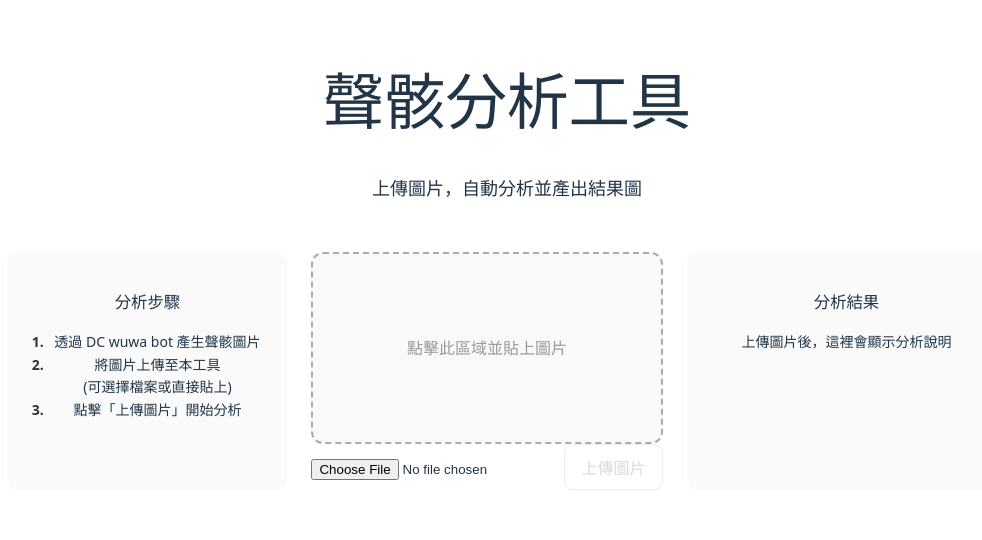
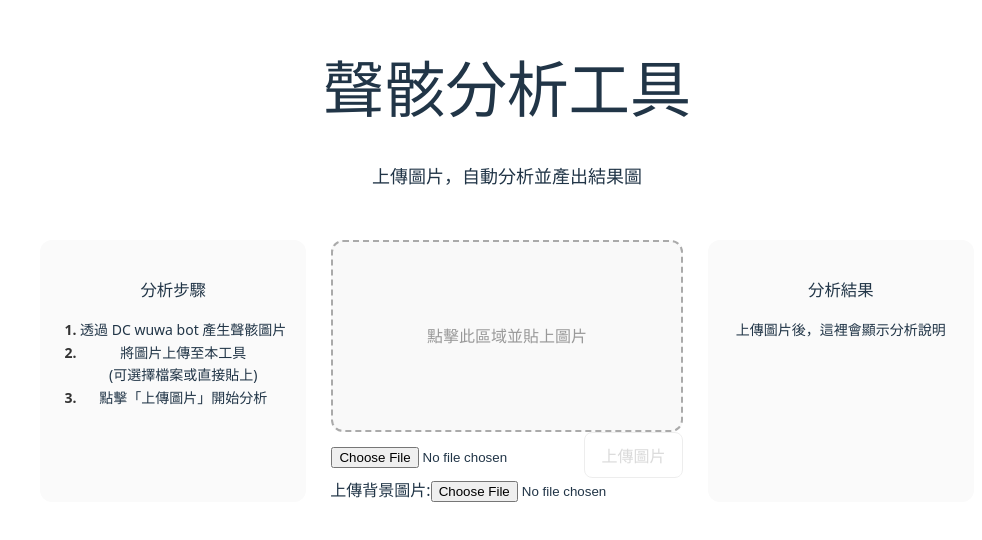
Before and after one commit to a123tony39/wuwa, a Vue app in the folder frontend/: page / in a window 1280 px wide. Shown: the part 126-666 px from the top of the page, without its empty margins (133-1115 px from the left). Built offline with nearby package versions, Linux system fonts and the light colour scheme.

Commit message:
fix: 修正結算圖片沒有置中的問題

```diff
--- a/frontend/src/App.vue
+++ b/frontend/src/App.vue
@@ -6,6 +6,7 @@ import CardDisplay from './components/CardDisplay.vue'
 import RuleExplanation from './components/RuleExplanation.vue'
 import ResultExplanation from './components/ResultExplanation.vue'
 const selectedFile = ref<File | null>(null)
+const backgroundFile = ref<File | null>(null)    // 背景圖片
 const imgSrc = ref<string | null>(null)
 const isAnalyzing = ref(false)
 const isCardMode = ref(false)
@@ -13,6 +14,11 @@ const isFlipped = ref(false)
 const previewUrl = ref<string | null>(null)
 const analysisResult = ref<any>(null)
 // 上傳圖片
+const onBackgroundChange = (event: Event) => {
+  const input = event.target as HTMLInputElement
+  const file = input.files?.[0] ?? null  // undefined 轉成 null
+  backgroundFile.value = file
+}
 const upload = async () => {
   if (!selectedFile.value) return
   isAnalyzing.value = true
@@ -20,6 +26,9 @@ const upload = async () => {
   try {
     const formData = new FormData()
     formData.append('file', selectedFile.value)
+    if (backgroundFile.value) {
+      formData.append('background', backgroundFile.value)  // 新增背景檔案
+    }
     const res = await fetch("/api/process", {
       method: "POST",
       body: formData
@@ -62,6 +71,16 @@ const reset = () => {
           @update:previewUrl = "previewUrl = $event"
           @upload= "upload"
         />
+        <!-- 新增背景上傳 -->
+        <div v-if = "!isAnalyzing && !imgSrc" class = "background-upload">
+          <label>上傳背景圖片:</label>
+          <input
+            type="file"
+            accept="image/png, image/jpeg"
+            @change="onBackgroundChange"
+          />
+        </div>
+
         <CardDisplay
           :imgSrc="imgSrc"
           :isCardMode="isCardMode"
@@ -87,14 +106,12 @@ const reset = () => {
     </a>
     <button @click="reset">再來一次</button>
   </div>
-
 </template>
-
 
 <style scoped>
 .layout {
   display: grid;
-  grid-template-columns: 280px 1fr 320px;
+  grid-template-columns: 1fr auto 1fr;
   gap: 24px;
   max-width: 1400px;
   margin: 0 auto;
@@ -118,6 +135,7 @@ const reset = () => {
   display:flex;
   flex-direction:column;
   align-items:center;
+  justify-content: center;
 }
 button {
   padding:10px 16px;
```
Also changed, not shown: frontend/src/components/CardDisplay.vue (line endings or trailing spaces).
